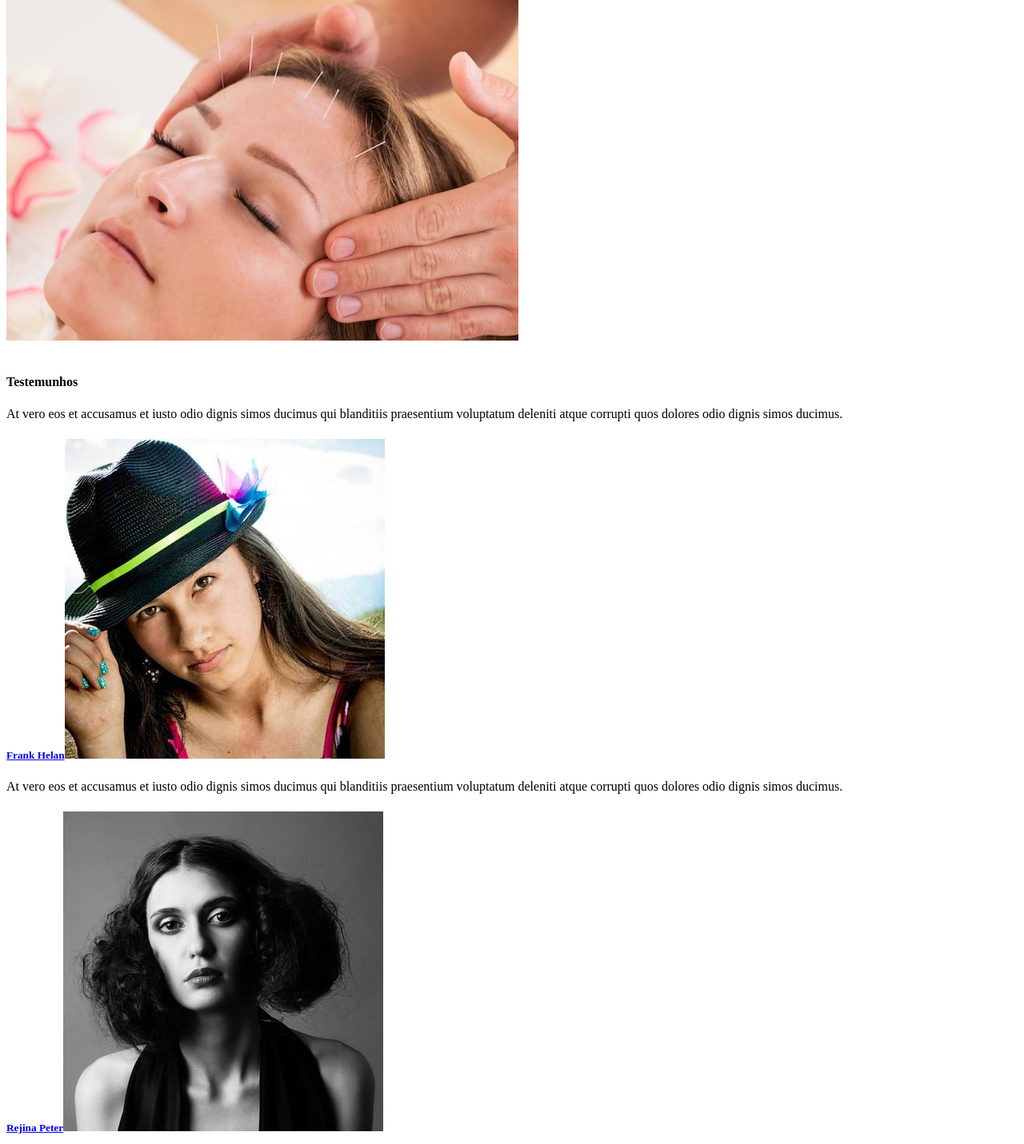
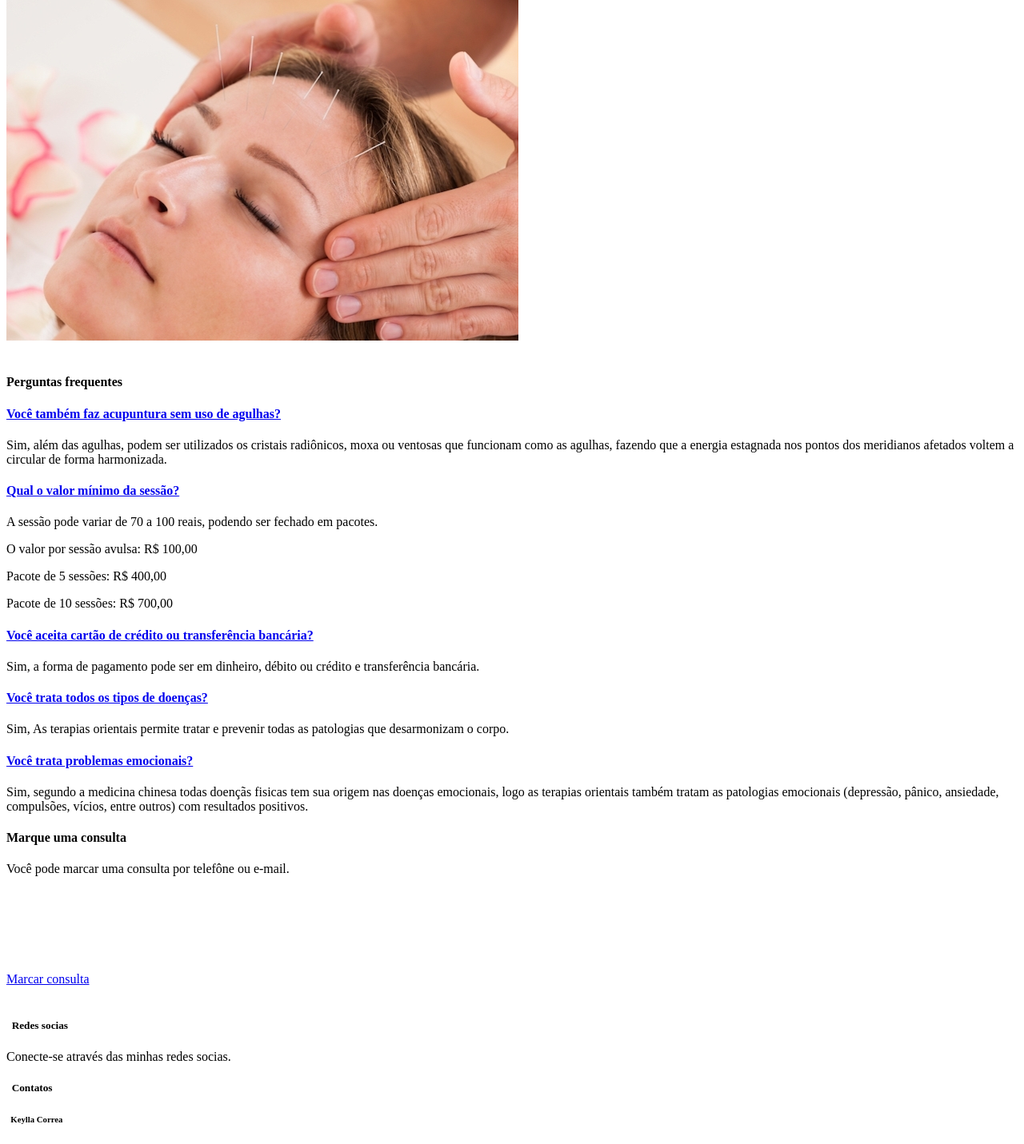
Before and after one commit to calcio/keylla, a Yii app: template frontend/views/site/index.php in a window 1280 px wide; the page is wider, and only the part inside the window is pictured. Shown: the part 3908-5339 px from the top of that part at 80% size. Run offline with PHP 8.4 and a stand-in for Yii, Linux system fonts and the light colour scheme; the template is opened without the code that fills it, so the values that code supplies are empty; some libraries are stand-ins or nearby versions.

Commit message:
remove testemonials area

```diff
--- a/frontend/views/layouts/main.php
+++ b/frontend/views/layouts/main.php
@@ -112,8 +112,7 @@ FrontAsset::register($this);
 
                 <div class="col-md-3 col-sm-6">
                     <div class="foot-item">
-                    <!--
-                        <h5 class="bold"><i class="fa fa-comments"></i>&nbsp;&nbsp;Postagens recentes</h5>
+                        <!--<h5 class="bold"><i class="fa fa-comments"></i>&nbsp;&nbsp;Postagens recentes</h5>
                         <div class="foot-item-content">
                             <ul class="list-unstyled">
                                 <li><a href="#">Denocing Sapientes Contain</a></li>
--- a/frontend/views/site/_faq.php
+++ b/frontend/views/site/_faq.php
@@ -1,4 +1,4 @@
-        <div class="col-md-4 col-sm-6">
+        <div class="col-md-6 col-sm-6">
 
         <!-- FAQ -->
         <h4>Perguntas frequentes</h4>
--- a/frontend/views/site/_setup_appointment.php
+++ b/frontend/views/site/_setup_appointment.php
@@ -1,7 +1,7 @@
 <?php
 use yii\helpers\Html;
 ?>
-    <div class="col-md-4 col-sm-6">
+    <div class="col-md-6 col-sm-6">
         <!-- Make appointment -->
         <div class="well well1-lg">
             <h4>Marque uma consulta</h4>
--- a/frontend/views/site/_testimonials.php
+++ b/frontend/views/site/_testimonials.php
@@ -1,6 +1,6 @@
 <?php use yii\helpers\Html; ?>
 <div class="col-md-4 col-sm-6">
-          <h4>Testemunhos</h4>
+    <!--<div>Testemunhos</h4>
 
     <div class="testimonials-one">
         <div class="owl-carousel" data-items="1" data-auto-play="true" data-pagination="false" data-single-item="true">
@@ -48,5 +48,5 @@
                 </div>
             </div>
         </div>
+    </div>-->
 </div>
-      </div>
--- a/frontend/views/site/index.php
+++ b/frontend/views/site/index.php
@@ -18,7 +18,6 @@ $this->title = 'Keylla Corrêa Acupuntura e Estética';
     <br />
     <div class="divider-1"></div>
     <div class="row">
-        <?= $this->render('_testimonials', ['info' => null]) ?>
         <?= $this->render('_faq', ['info' => null]) ?>
         <div class="clearfix visible-sm-block"></div>
         <?= $this->render('_setup_appointment', ['info' => null]) ?>
```
Lines whose indentation alone changed are shown as unchanged.
